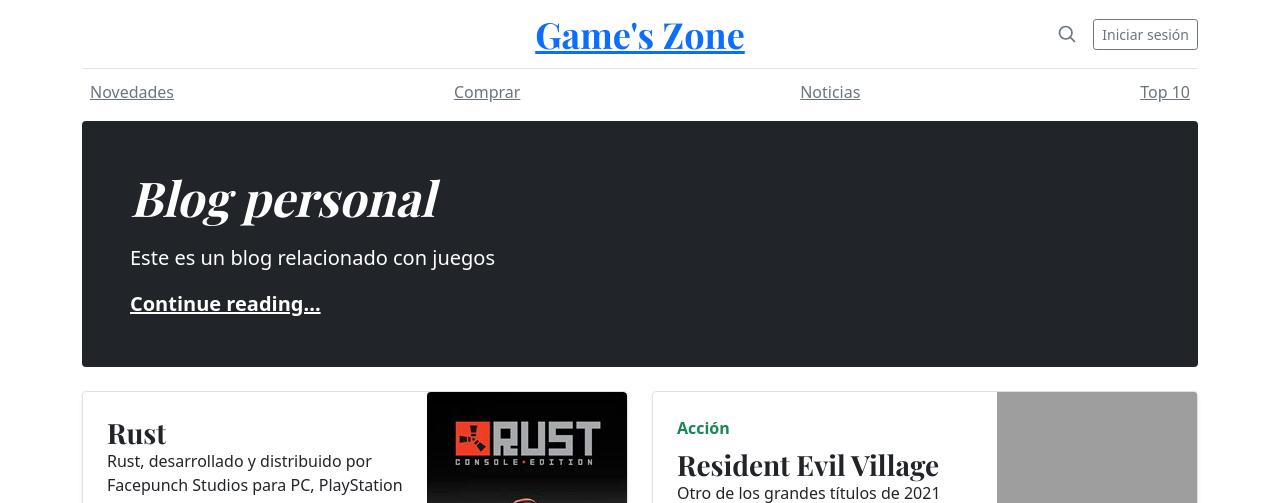
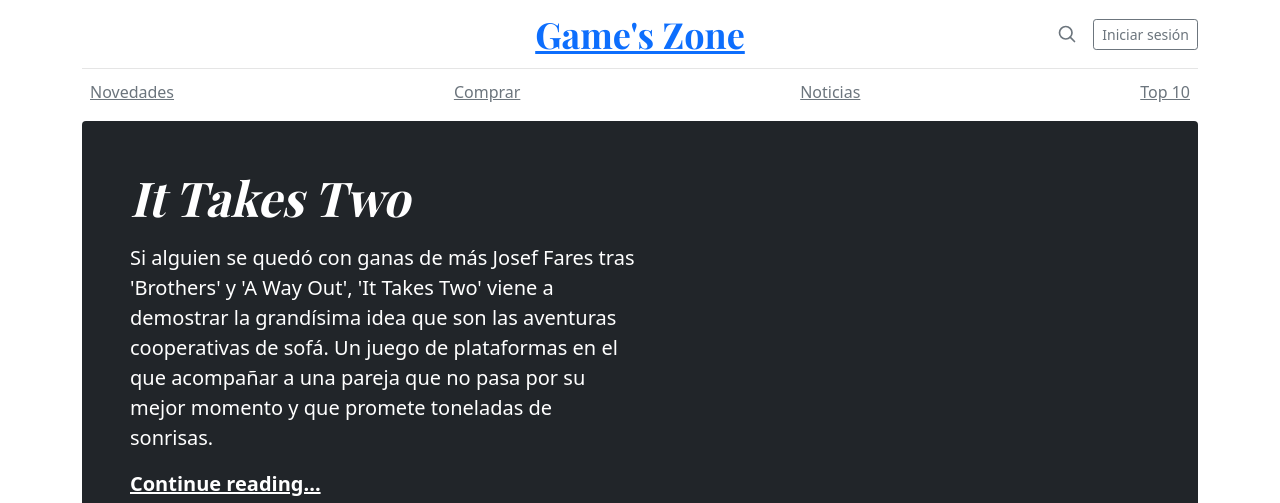
Before and after one commit to Yarim181002/Yarim181002.github.io, a plain HTML site: page index.html in a window 1280 px wide. Shown: the top 503 px of the page. Drawn offline with nearby package versions, Linux system fonts and the light colour scheme; grey boxes are pictures that could not be loaded.

Commit message:
Pagina Web

```diff
--- a/index.html
+++ b/index.html
@@ -70,8 +70,8 @@
 <main class="container">
   <div class="p-4 p-md-5 mb-4 text-white rounded bg-dark">
     <div class="col-md-6 px-0">
-      <h1 class="display-4 fst-italic">Blog personal</h1>
-      <p class="lead my-3">Este es un blog relacionado con juegos</p>
+      <h1 class="display-4 fst-italic">It Takes Two</h1>
+      <p class="lead my-3">Si alguien se quedó con ganas de más Josef Fares tras 'Brothers' y 'A Way Out', 'It Takes Two' viene a demostrar la grandísima idea que son las aventuras cooperativas de sofá. Un juego de plataformas en el que acompañar a una pareja que no pasa por su mejor momento y que promete toneladas de sonrisas.</p>
       <p class="lead mb-0"><a href="#" class="text-white fw-bold">Continue reading...</a></p>
     </div>
   </div>
@@ -281,7 +281,6 @@
 <footer class="blog-footer">
   <p>Blog template built for <a href="https://getbootstrap.com/">Bootstrap</a> by <a href="https://twitter.com/mdo">@mdo</a>.</p>
   <dt>Yarim Alonso Meza Mendoza</dt>
-  <dt>Jorge Moreno</dt>
   <p>11/Junio/2021</p>
   <p>
     <a href="#">Back to top</a>
```
